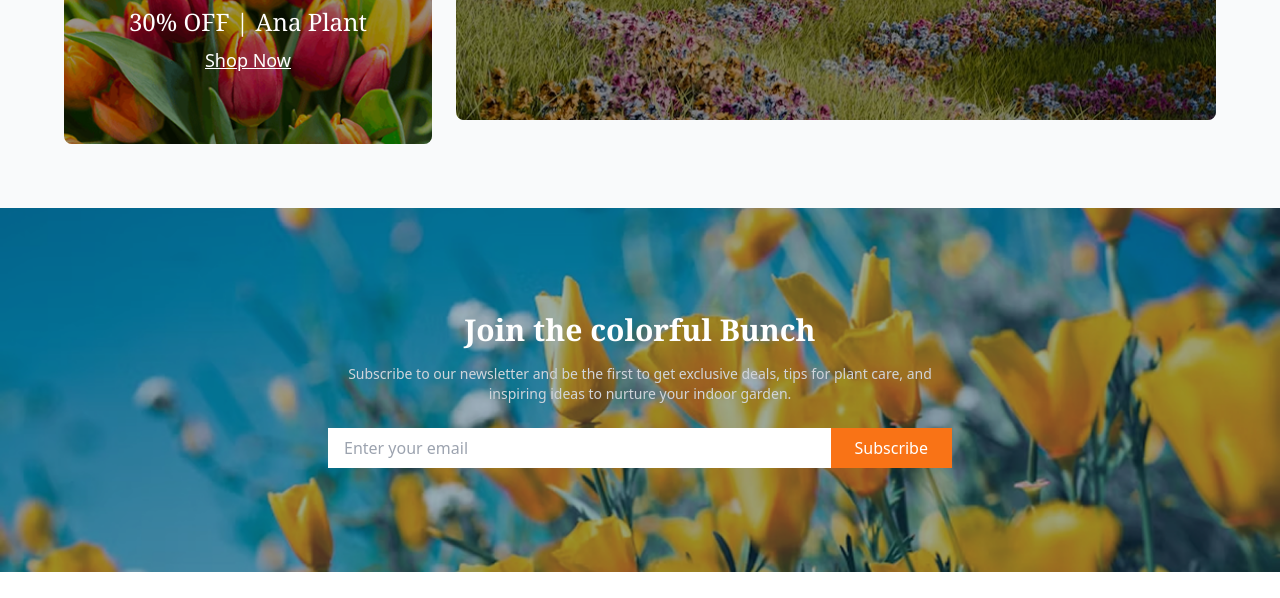
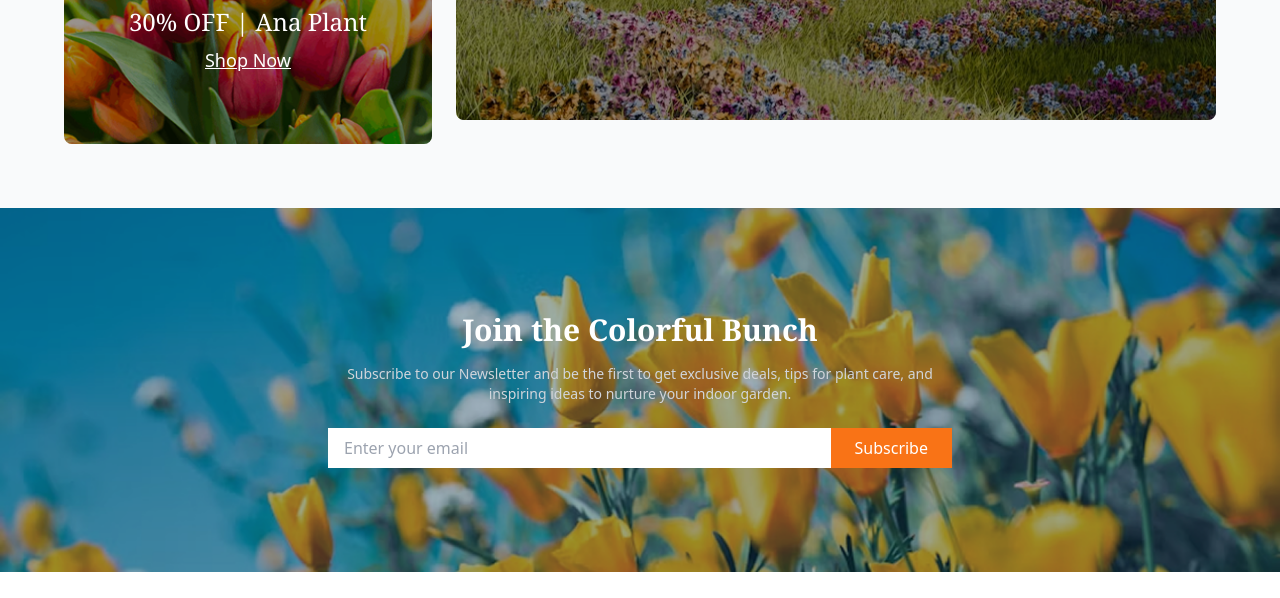
Before and after one commit to arjusultana/responsive-layout-flower-market, a plain HTML site: page flower.html in a window 1280 px wide. Shown: the part 2933-3531 px from the top of the page. Drawn offline with nearby package versions, Linux system fonts and the light colour scheme.

```diff
--- a/flower.html
+++ b/flower.html
@@ -192,7 +192,7 @@
       </p>
     </div>
 
-    <div class="max-w-6xl mx-auto grid grid-cols-1 md:grid-cols-3 gap-6">
+  <div class="max-w-6xl mx-auto grid grid-cols-1 md:grid-cols-3 gap-6">
       <div class="flex flex-col gap-6 md:col-span-1">
         <div class="relative h-52 md:h-[13rem] rounded-lg overflow-hidden">
           <div class="absolute inset-0 bg-[url('assets/deal-bloom.png')] bg-cover bg-center"></div>
@@ -224,9 +224,9 @@
   <!-- Newsletter Section -->
   <section class="bg-cover bg-center py-20 px-6 text-white" style="background-image: url('assets/news-letter-bg.png');">
     <div class="max-w-2xl mx-auto text-center p-6">
-       <h2 class="font-noto text-3xl font-bold mb-4">Join the colorful Bunch</h2>
+       <h2 class="font-noto text-3xl font-bold mb-4">Join the Colorful Bunch</h2>
        <p class="text-gray-300 mt-2 text-sm font-sans">
-       Subscribe to our newsletter and be the first to get exclusive deals, tips for plant care, and inspiring ideas to nurture your indoor garden.
+       Subscribe to our Newsletter and be the first to get exclusive deals, tips for plant care, and inspiring ideas to nurture your indoor garden.
       </p>
       <form class="flex flex-row items-center justify-center mt-6 font-sans">
         <input type="email" placeholder="Enter your email" required class="px-4 py-2 text-black w-full border-none focus:outline-none"  />
```
